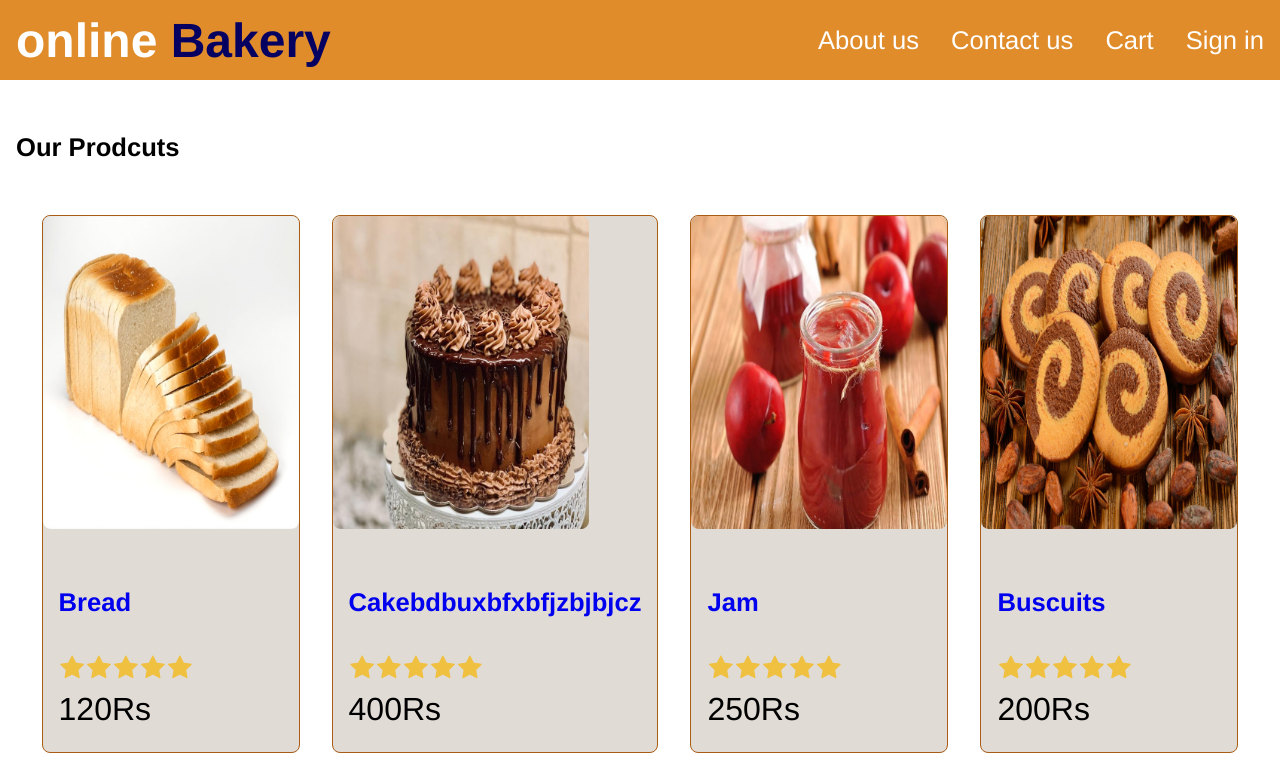
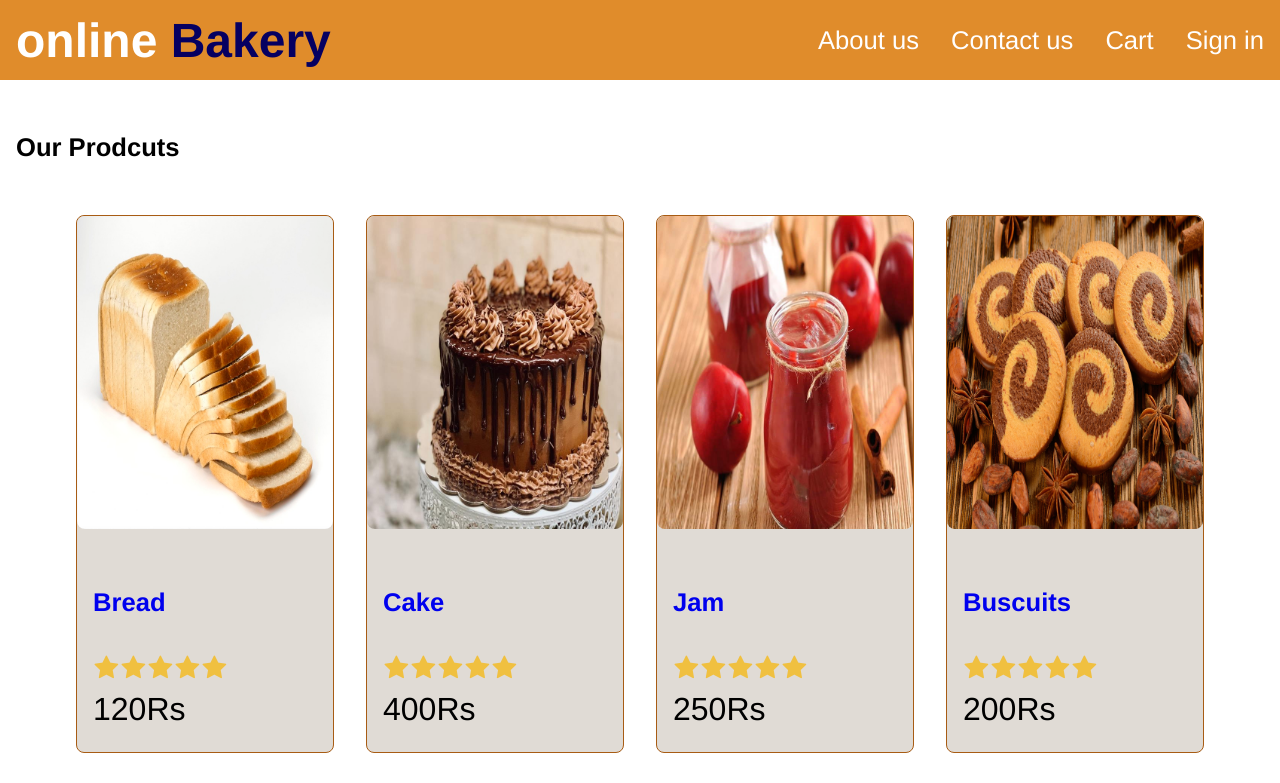
Before and after one commit to hafizwasi/fyp-project, a React (Create React App) app in the folder frontend/: page / in a window 1280 px wide. Shown: the top 783 px of the page. Built offline with nearby package versions, Linux system fonts and the light colour scheme.

Commit message:
demo change

```diff
--- a/frontend/src/data.js
+++ b/frontend/src/data.js
@@ -11,7 +11,7 @@ const data={
         },
         {
             _id: '2',
-            name: 'Cakebdbuxbfxbfjzbjbjcz',
+            name: 'Cake',
             image: '/images/cake.jpg',
             price: '400',
             rating: '4.5',
```
